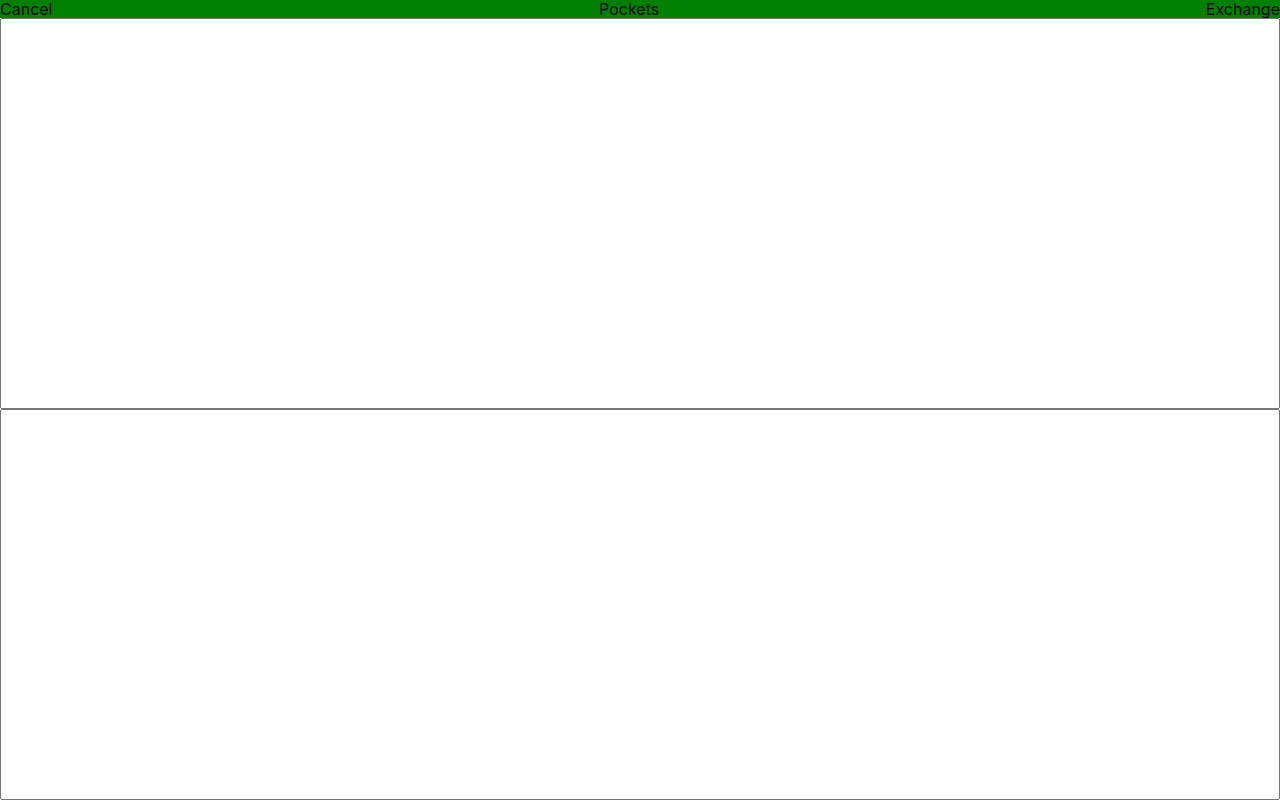
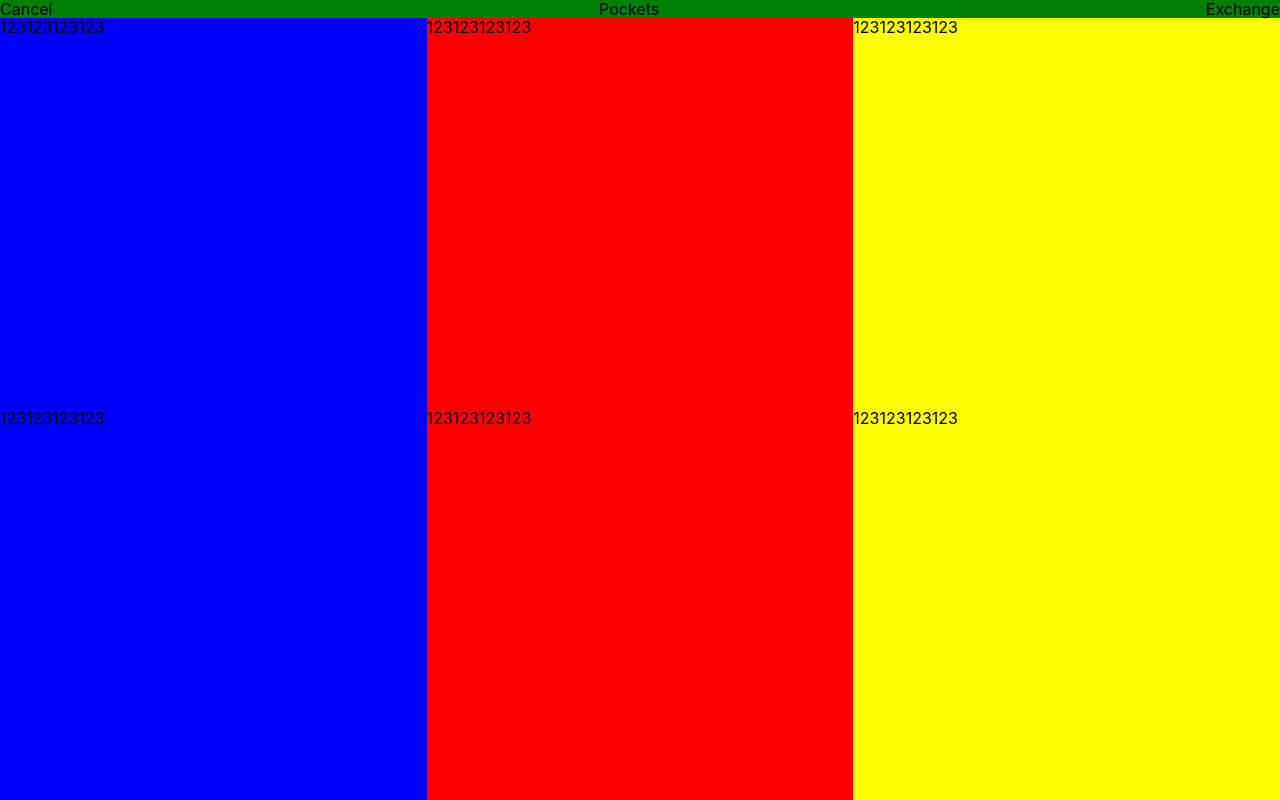
Before and after one commit to Melzmr/exchange-screen, a React (Create React App) app: page / in a window 1280 px wide. Built offline with nearby package versions, Linux system fonts and the light colour scheme.

Commit message:
Added basic components

```diff
--- a/src/main/components/header/Header.css
+++ b/src/main/components/header/Header.css
@@ -1,5 +1,9 @@
-.jopa {
+.header_container {
     display: flex;
     justify-content: space-between;
     background-color: green;
+    position: fixed;
+    top: 0;
+    min-width: inherit;
+    width: 100%;
 }
--- a/src/main/components/header/Header.tsx
+++ b/src/main/components/header/Header.tsx
@@ -1,9 +1,10 @@
 import React from 'react';
 import './Header.css';
 
-export function Header() {
+export const Header = () => {
   return (
-      <header className="jopa">
+      <div style={{height: '18px'}}>
+        <header className="header_container">
           <div>
             {'Cancel'}
           </div>
@@ -14,5 +15,8 @@ export function Header() {
             {'Exchange'}
           </div>
         </header>
+      </div>
   )
-}
+};
+
+Header.displayName = 'Header';
--- /dev/null
+++ b/src/main/components/input-block/InputBlock.css
@@ -0,0 +1,4 @@
+.input_container {
+    display: flex;
+    flex: 1 0 auto;
+}
--- /dev/null
+++ b/src/main/components/input-block/InputBlock.tsx
@@ -0,0 +1,20 @@
+import React, {CSSProperties} from 'react';
+import './InputBlock.css'
+import {Input} from '../input/Input';
+
+export interface IInputBlockProps {
+  style: CSSProperties;
+}
+
+export const InputBlock = ({style}: IInputBlockProps) => {
+  return (
+      <div className="input_container">
+        <div style={{...style, width: '100%'}}>
+          123123123123
+        </div>
+        {/*<Input/>*/}
+      </div>
+  )
+};
+
+InputBlock.displayName = 'InputBlock';
--- a/src/main/components/input/Input.tsx
+++ b/src/main/components/input/Input.tsx
@@ -1,11 +1,13 @@
 import React from 'react';
 import './Input.css';
 
-export function Input() {
+export const Input = () => {
   return (
       <input
           className="input_base"
           type="text"
       />
   )
-}
+};
+
+Input.displayName = 'Input';
--- /dev/null
+++ b/src/main/components/scroll/Scroll.tsx
@@ -0,0 +1,19 @@
+import React, {CSSProperties} from 'react';
+
+export interface IScrollProps {
+  className?: string;
+  style?: CSSProperties;
+}
+
+export const Scroll: React.FC<IScrollProps> = ({children, className, style}) => {
+  return (
+      <div
+          className={className}
+          style={style}
+      >
+        {children}
+      </div>
+  );
+};
+
+Scroll.displayName = 'Scroll';
--- a/src/main/pages/ExchangePage.css
+++ b/src/main/pages/ExchangePage.css
@@ -4,9 +4,5 @@
     flex-direction: column;
     min-height: 100%;
     background-color: white;
+    min-width: 320px;
 }
-
-.input_container {
-    display: flex;
-    flex: 1 0 auto;
-}
--- a/src/main/pages/ExchangePage.tsx
+++ b/src/main/pages/ExchangePage.tsx
@@ -1,18 +1,29 @@
 import React from 'react';
 import './ExchangePage.css';
 import {Header} from '../components/header/Header';
-import {Input} from '../components/input/Input';
+import {Scroll} from '../components/scroll/Scroll';
+import {InputBlock} from '../components/input-block/InputBlock';
 
-export function ExchangePage() {
+export const ExchangePage = () => {
   return (
       <div className="page_container">
         <Header/>
-        <div className="input_container">
-          <Input/>
+        <div style={{flex: '1 0 auto', display: 'flex'}}>
+          <Scroll style={{flex: '1 0 auto', display: 'flex'}}>
+            <InputBlock style={{backgroundColor: 'blue'}}/>
+            <InputBlock style={{backgroundColor: 'red'}}/>
+            <InputBlock style={{backgroundColor: 'yellow'}}/>
+          </Scroll>
         </div>
-        <div className="input_container">
-          <Input/>
+        <div style={{flex: '1 0 auto', display: 'flex'}}>
+          <Scroll style={{flex: '1 0 auto', display: 'flex'}}>
+            <InputBlock style={{backgroundColor: 'blue'}}/>
+            <InputBlock style={{backgroundColor: 'red'}}/>
+            <InputBlock style={{backgroundColor: 'yellow'}}/>
+          </Scroll>
         </div>
       </div>
   );
-}
+};
+
+ExchangePage.displayName = 'ExchangePage';
```
Lines whose indentation alone changed are shown as unchanged.
